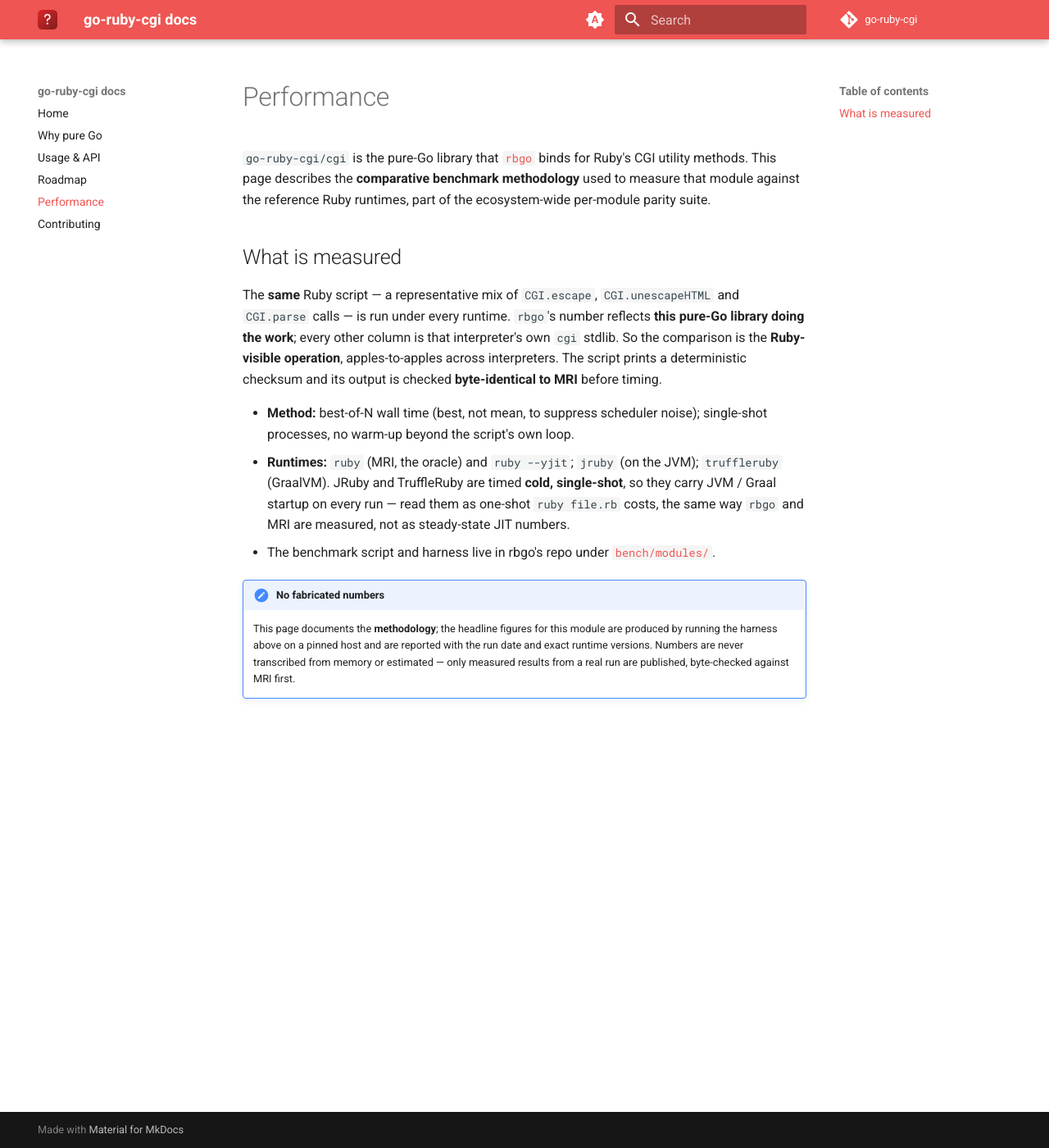
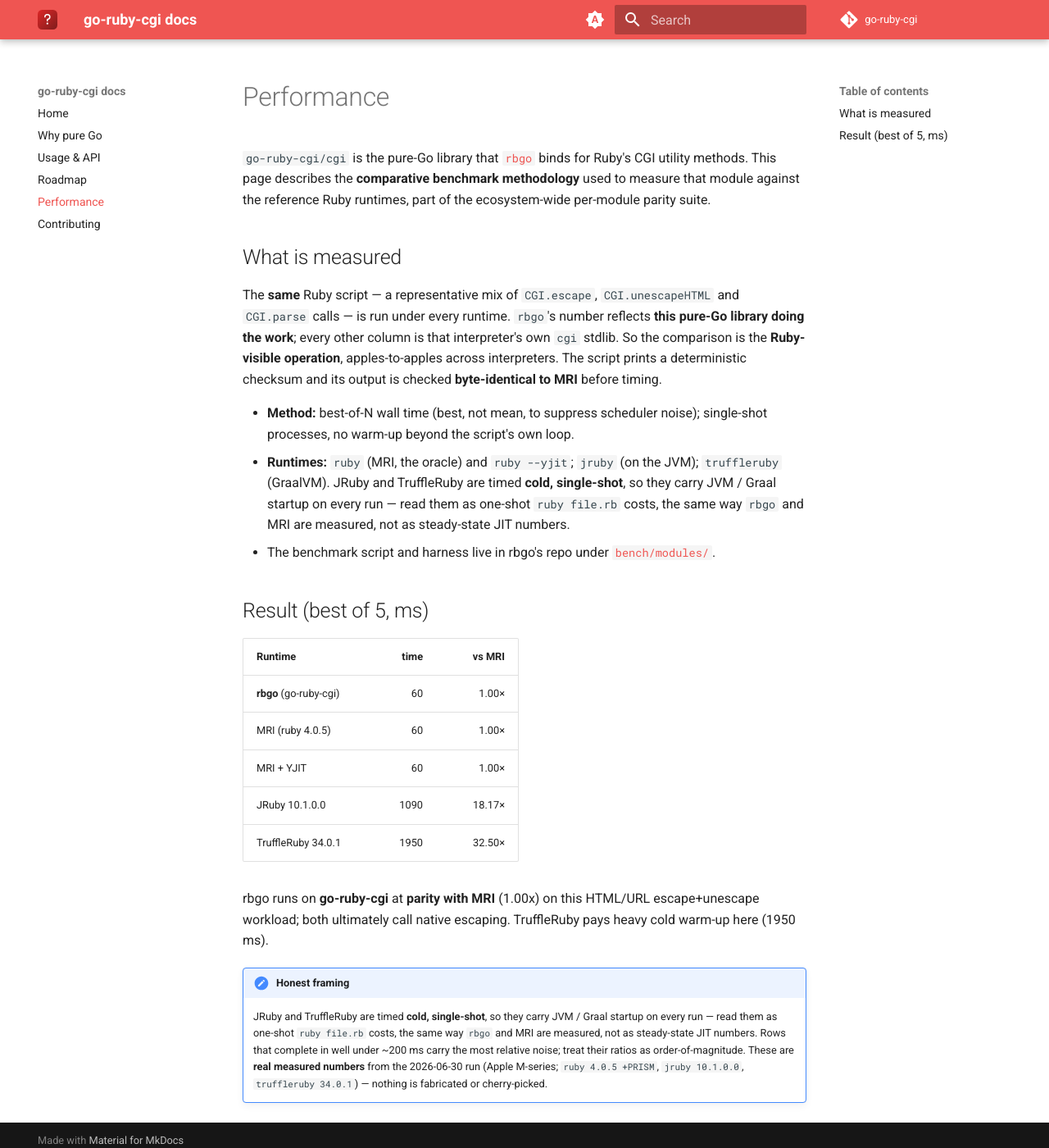
Before and after one commit to go-ruby-cgi/docs, an MkDocs documentation site: the page built from docs/performance.md, in a window 1280 px wide and 1400 px high. Shown: the whole window at 82% size. Built offline with MkDocs 1.6.1 and Material for MkDocs 9.7.7, drawn with Linux system fonts in a browser that asks for light colours; the version menu is left out.

Commit message:
docs: fill in measured wave-3 performance numbers
Replace the measurement-pending admonition in docs/performance.md with the real
best-of-5 cross-runtime result table (rbgo / MRI / MRI+YJIT / JRuby / TruffleRuby,
+ vs-MRI ratio) from the 2026-06-30 per-module parity run on Apple M-series
(ruby 4.0.5 +PRISM, jruby 10.1.0.0, truffleruby 34.0.1). Output byte-checked
against MRI before timing; harness at go-embedded-ruby/ruby bench/modules/.

Co-Authored-By: Claude Opus 4.8 <noreply@anthropic.com>

```diff
--- a/docs/performance.md
+++ b/docs/performance.md
@@ -25,9 +25,23 @@ and its output is checked **byte-identical to MRI** before timing.
 - The benchmark script and harness live in rbgo's repo under
   [`bench/modules/`](https://github.com/go-embedded-ruby/ruby/tree/main/bench/modules).
 
-!!! note "No fabricated numbers"
-    This page documents the **methodology**; the headline figures for this module
-    are produced by running the harness above on a pinned host and are reported
-    with the run date and exact runtime versions. Numbers are never transcribed
-    from memory or estimated — only measured results from a real run are
-    published, byte-checked against MRI first.
+## Result (best of 5, ms)
+
+| Runtime | time | vs MRI |
+| --- | ---: | ---: |
+| **rbgo** (go-ruby-cgi) | 60 | 1.00× |
+| MRI (ruby 4.0.5) | 60 | 1.00× |
+| MRI + YJIT | 60 | 1.00× |
+| JRuby 10.1.0.0 | 1090 | 18.17× |
+| TruffleRuby 34.0.1 | 1950 | 32.50× |
+
+rbgo runs on **go-ruby-cgi** at **parity with MRI** (1.00x) on this HTML/URL escape+unescape workload; both ultimately call native escaping. TruffleRuby pays heavy cold warm-up here (1950 ms).
+
+!!! note "Honest framing"
+    JRuby and TruffleRuby are timed **cold, single-shot**, so they carry JVM /
+    Graal startup on every run — read them as one-shot `ruby file.rb` costs, the
+    same way `rbgo` and MRI are measured, not as steady-state JIT numbers. Rows
+    that complete in well under ~200 ms carry the most relative noise; treat
+    their ratios as order-of-magnitude. These are **real measured numbers** from
+    the 2026-06-30 run (Apple M-series; `ruby 4.0.5 +PRISM`, `jruby 10.1.0.0`,
+    `truffleruby 34.0.1`) — nothing is fabricated or cherry-picked.
```
